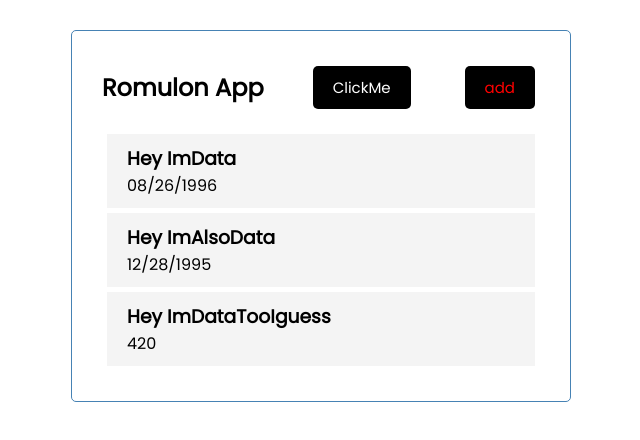
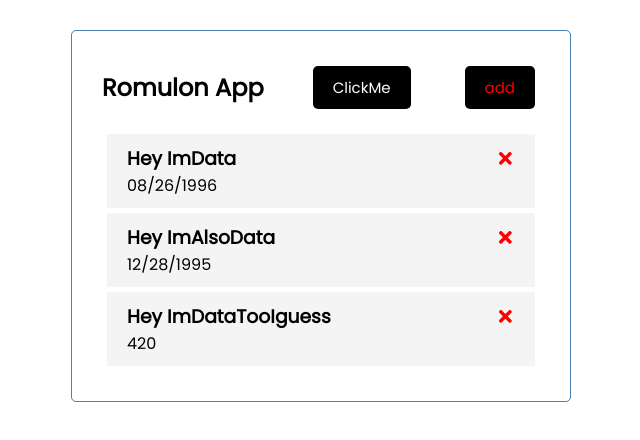
Before and after one commit to antromo741/react-todo-list, a React (Create React App) app: page / in a window 1280 px wide. Shown: the top 440 px of the page, without its empty margins (319-959 px from the left). Built offline with nearby package versions, Linux system fonts and the light colour scheme.

Commit message:
added react icons and now we have an x symbol in the corner:

```diff
--- a/package.json
+++ b/package.json
@@ -8,6 +8,7 @@
     "@testing-library/user-event": "^12.1.10",
     "react": "^17.0.2",
     "react-dom": "^17.0.2",
+    "react-icons": "^4.2.0",
     "react-scripts": "4.0.3",
     "web-vitals": "^1.0.1"
   },
--- a/src/components/Task.js
+++ b/src/components/Task.js
@@ -1,9 +1,10 @@
+import { FaTimes } from 'react-icons/fa'
 import React from 'react'
 
 const Task = ({ task }) => {
     return (
         <div className='task'>
-        <h3>{task.text}</h3>
+        <h3>{task.text}<FaTimes style={{color: 'red', cursor: 'pointer'}}/></h3>
         <p>{task.day}</p>
         </div>
     )
```
Also changed, not shown: 2 other files (tests, documents, lock files or other folders).
